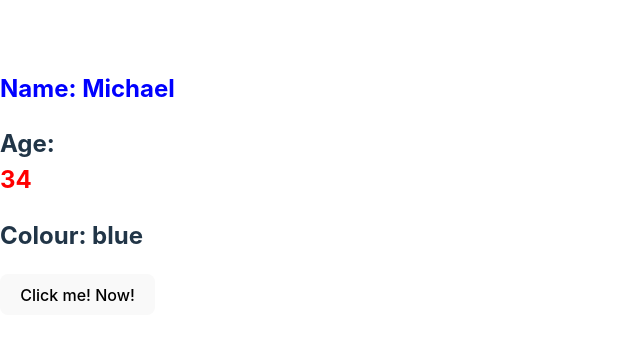
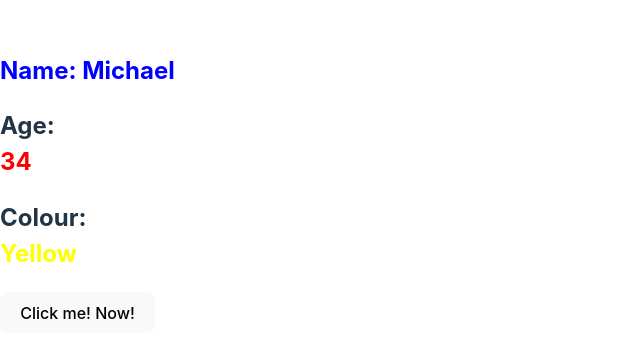
Before and after one commit to mlemoine28/whatgame2play2, a React (Vite) app: page / in a window 1280 px wide. Shown: the part 217-574 px from the top of the page, without its empty margins (0-640 px from the left). Built offline with nearby package versions, Linux system fonts and the light colour scheme.

Commit message:
Adjusted the "yellow" text to be the color yellow

```diff
--- a/src/App.jsx
+++ b/src/App.jsx
@@ -13,7 +13,7 @@ function App() {
             <Person
                 name="Michael"
                 age={34}
-                colour="blue"
+                colour="Yellow"
             />
             <Button
                 onClick={buttonClick}
--- a/src/Components/Person/Person.jsx
+++ b/src/Components/Person/Person.jsx
@@ -8,7 +8,7 @@ function Person({ name, age, colour}) {
             <h2>Name: {name}</h2>
         </Text>
          <h2>Age: <Text color="red">{age}</Text></h2>
-         <h2>Colour: {colour}</h2>
+         <h2>Colour: <Text color="yellow">{colour}</Text></h2>
      </div>
  );
 }
```
